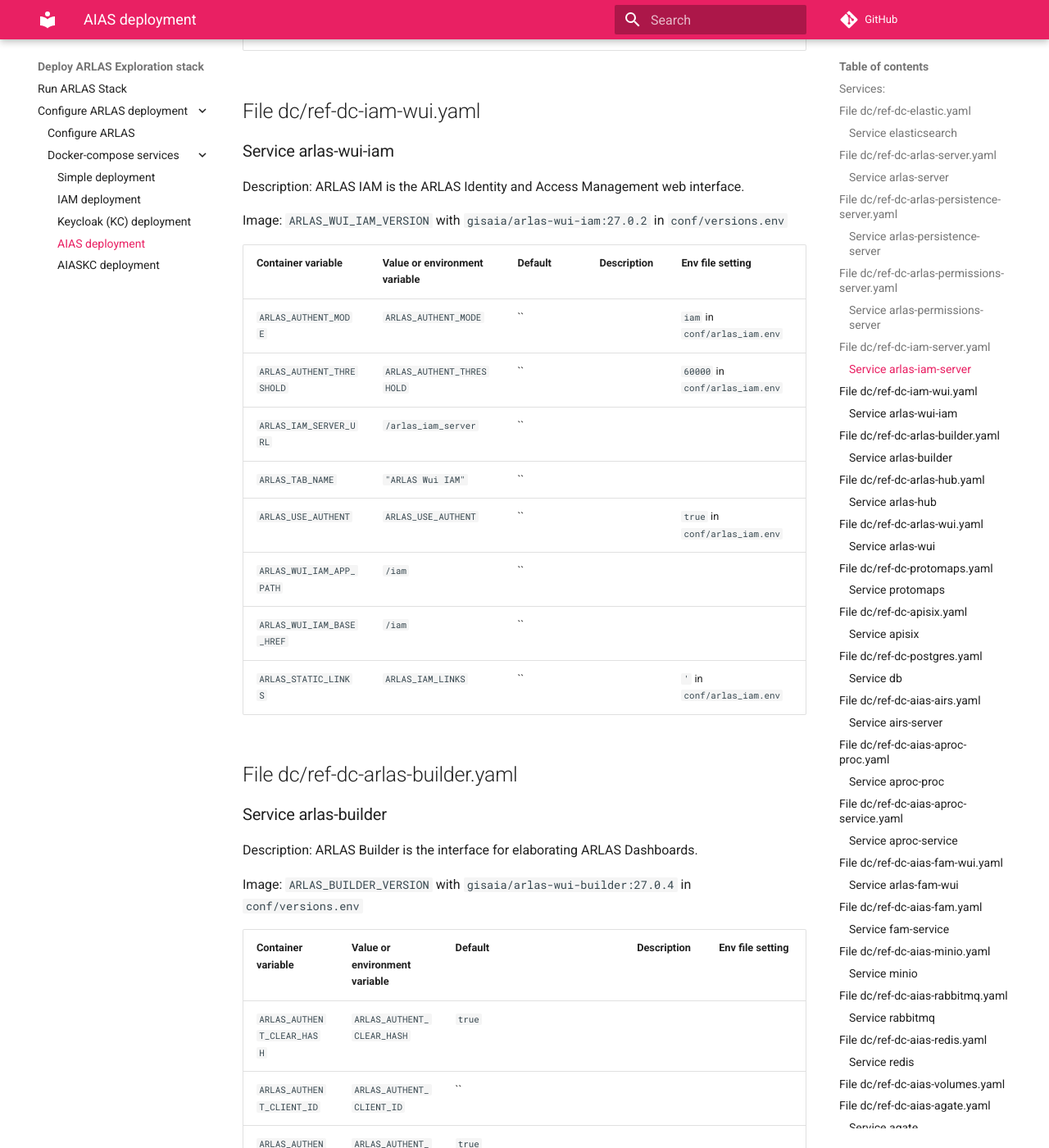
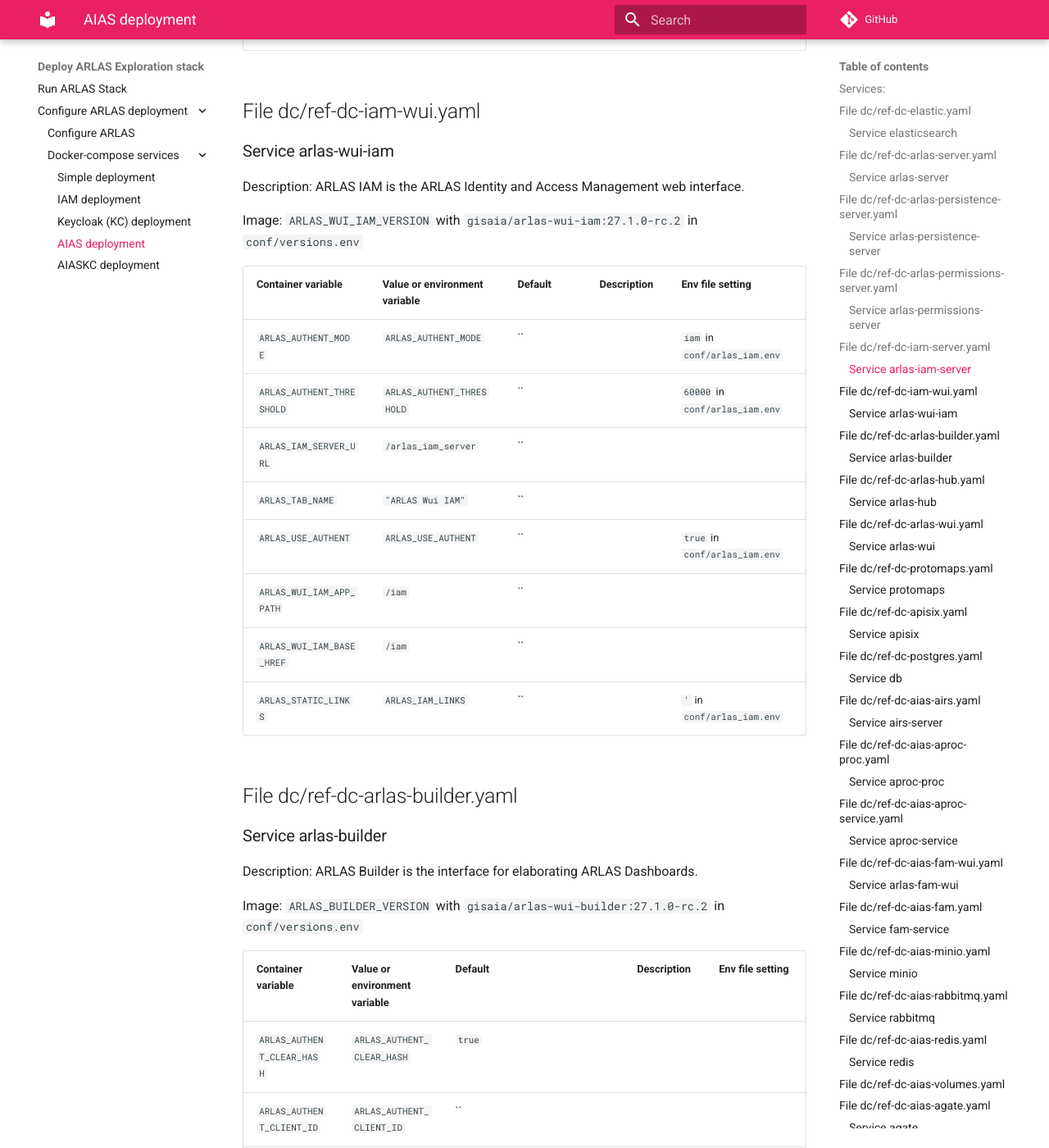
Before and after one commit to gisaia/ARLAS-Exploration-stack, an MkDocs documentation site: the page built from docs/docs/dc_services/docker_compose_services_aias.md, in a window 1280 px wide and 1400 px high, scrolled down 12497 px. Shown: the whole window at 82% size. Built offline with MkDocs 1.6.1 and Material for MkDocs 9.7.7, drawn with Linux system fonts in a browser that asks for light colours; comment, search, counter and statistics services are not loaded; some of the changed text lies outside the part shown.

Commit message:
upgrade to 27.1.0-rc.2

```diff
--- a/docs/docs/dc_services/docker_compose_services_aias.md
+++ b/docs/docs/dc_services/docker_compose_services_aias.md
@@ -199,7 +199,7 @@ Image: `ARLAS_IAM_SERVER_VERSION` with `gisaia/arlas-iam-server:27.0.1` in `conf
 ### Service arlas-wui-iam
 Description: ARLAS IAM is the ARLAS Identity and Access Management web interface.
 
-Image: `ARLAS_WUI_IAM_VERSION` with `gisaia/arlas-wui-iam:27.0.2` in `conf/versions.env`
+Image: `ARLAS_WUI_IAM_VERSION` with `gisaia/arlas-wui-iam:27.1.0-rc.2` in `conf/versions.env`
 
 | Container variable | Value or environment variable | Default | Description | Env file setting |
 | --- | --- | --- | --- | --- |
@@ -216,7 +216,7 @@ Image: `ARLAS_WUI_IAM_VERSION` with `gisaia/arlas-wui-iam:27.0.2` in `conf/versi
 ### Service arlas-builder
 Description: ARLAS Builder is the interface for elaborating ARLAS Dashboards.
 
-Image: `ARLAS_BUILDER_VERSION` with `gisaia/arlas-wui-builder:27.0.4` in `conf/versions.env`
+Image: `ARLAS_BUILDER_VERSION` with `gisaia/arlas-wui-builder:27.1.0-rc.2` in `conf/versions.env`
 
 | Container variable | Value or environment variable | Default | Description | Env file setting |
 | --- | --- | --- | --- | --- |
@@ -257,7 +257,7 @@ Image: `ARLAS_BUILDER_VERSION` with `gisaia/arlas-wui-builder:27.0.4` in `conf/v
 ### Service arlas-hub
 Description: ARLAS Hub is the interface for discovering all the available ARLAS Dashboards
 
-Image: `ARLAS_HUB_VERSION` with `gisaia/arlas-wui-hub:27.0.2` in `conf/versions.env`
+Image: `ARLAS_HUB_VERSION` with `gisaia/arlas-wui-hub:27.1.0-rc.2` in `conf/versions.env`
 
 | Container variable | Value or environment variable | Default | Description | Env file setting |
 | --- | --- | --- | --- | --- |
@@ -293,7 +293,7 @@ Image: `ARLAS_HUB_VERSION` with `gisaia/arlas-wui-hub:27.0.2` in `conf/versions.
 ### Service arlas-wui
 Description: ARLAS WUI is ARLAS Web interface for visualising an analytic ARLAS Dashboard.
 
-Image: `ARLAS_WUI_VERSION` with `gisaia/arlas-wui:27.0.5` in `conf/versions.env`
+Image: `ARLAS_WUI_VERSION` with `gisaia/arlas-wui:27.1.0-rc.2` in `conf/versions.env`
 
 | Container variable | Value or environment variable | Default | Description | Env file setting |
 | --- | --- | --- | --- | --- |
```
Also changed, not shown: other parts of docs/docs/dc_services/docker_compose_services_aias.md (+8 -8 lines), docs/docs/dc_services/docker_compose_services_aiaskc.md (+9 -9 lines), docs/docs/dc_services/docker_compose_services_iam.md (+7 -7 lines), docs/docs/dc_services/docker_compose_services_kc.md (+4 -4 lines), docs/docs/dc_services/docker_compose_services_simple.md (+4 -4 lines), docs/docs/helm/arlas-uis/README.md (+3 -3 lines), k8s/charts/arlas-uis/README.md, 6 other files.
